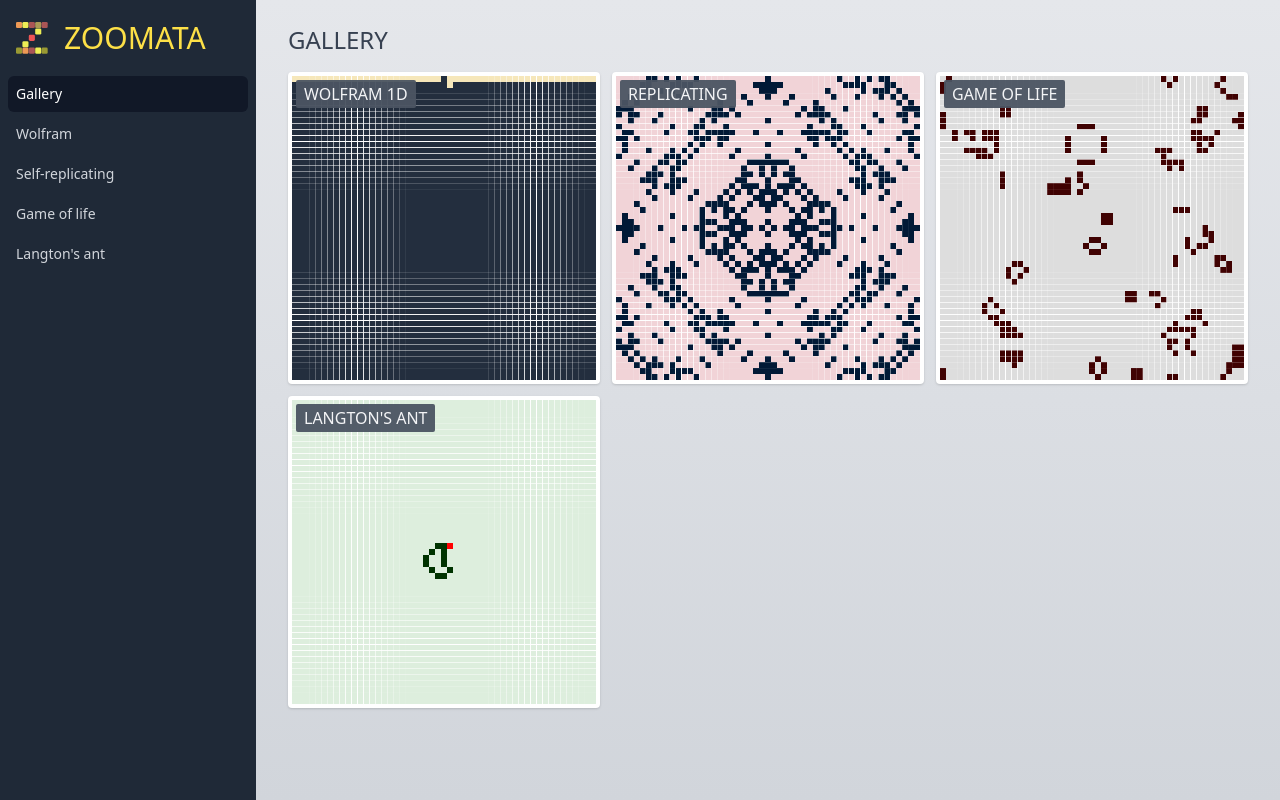
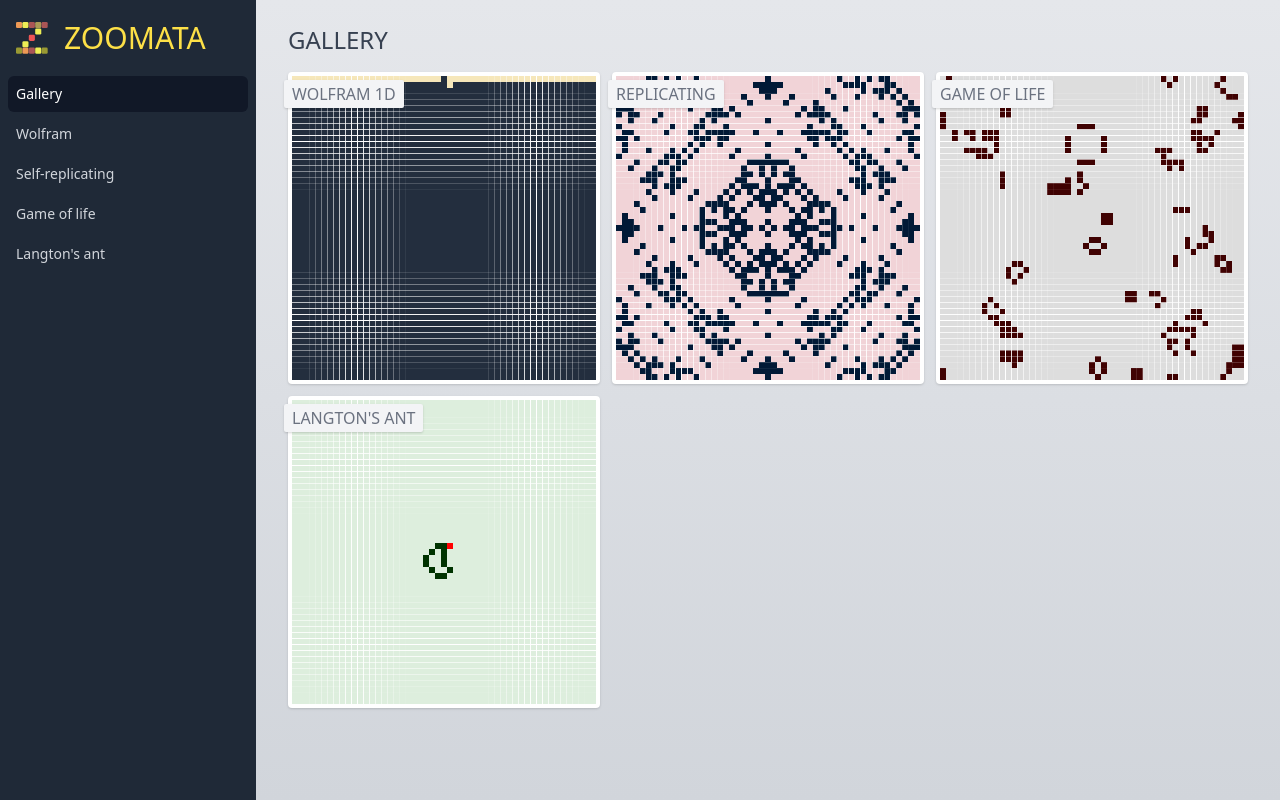
Before and after one commit to undo76/zoomata, a Next.js app: page / in a window 1280 px wide. Built offline with nearby package versions, Linux system fonts and the light colour scheme; a web font is replaced by a local one.

Commit message:
Nicer widgets

```diff
--- a/pages/index.tsx
+++ b/pages/index.tsx
@@ -85,7 +85,7 @@ let Widget: React.FC<{
         href={href}
         className="relative block bg-white p-1 rounded shadow transition transform scale-100 hover:shadow-lg hover:scale-[1.03]"
       >
-        <div className="absolute top-2 left-2 p-0.5 px-2 text-gray-100 bg-opacity-95 bg-gray-600 font-light uppercase rounded-sm">
+        <div className="absolute top-2 -left-1 p-0.5 px-2 text-gray-500 bg-gray-100 font-medium uppercase rounded-sm shadow">
           {title}
         </div>
         {children}
```
